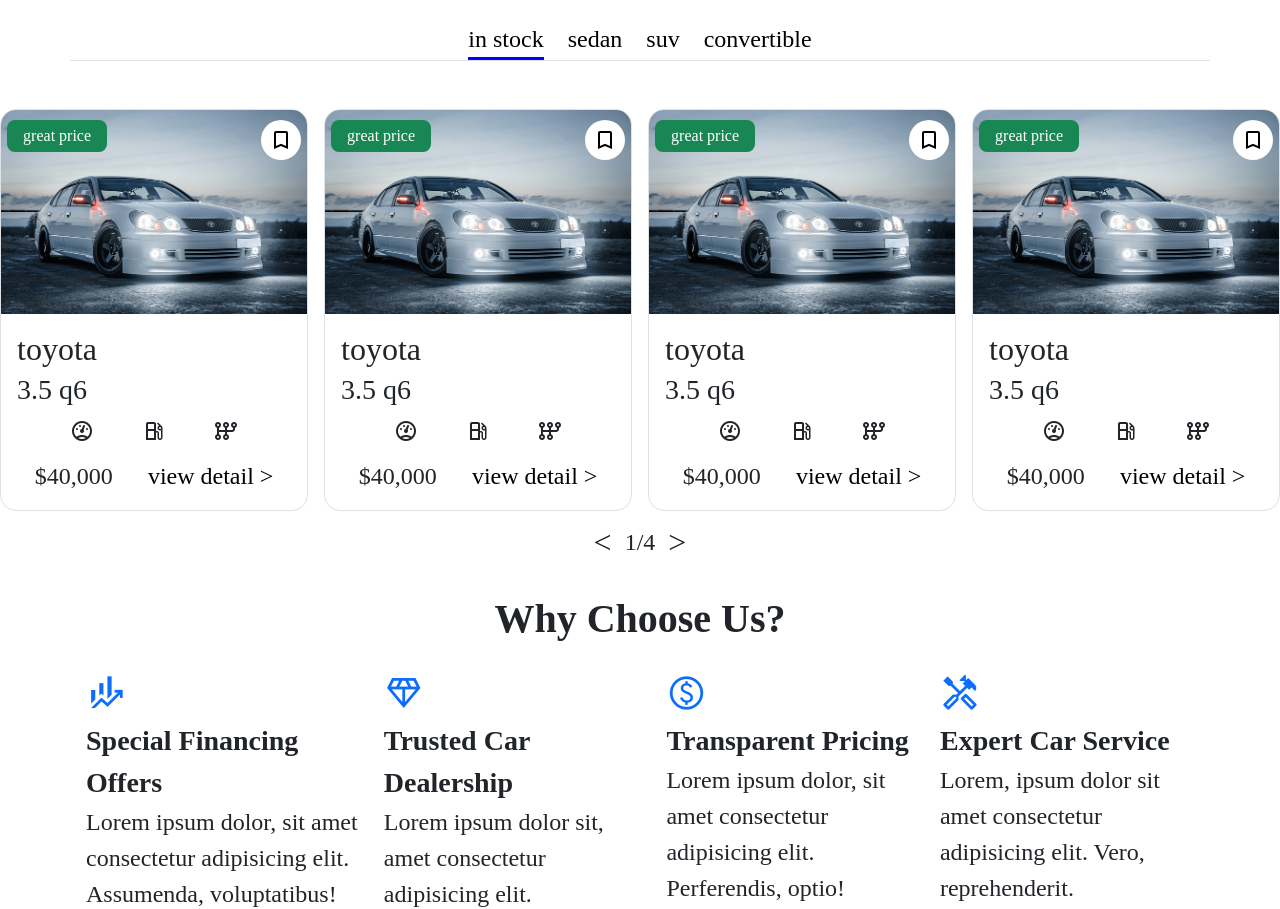
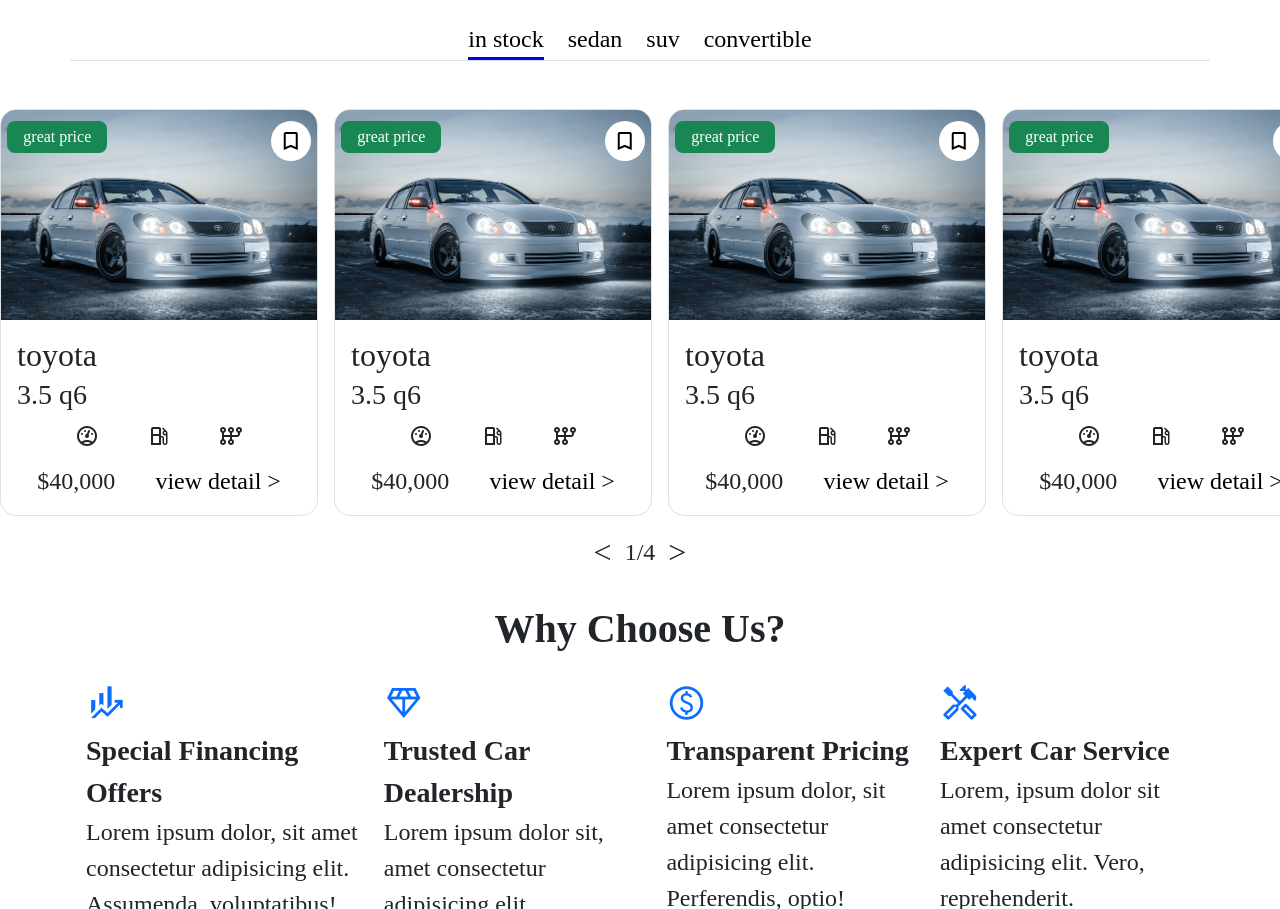
Before and after one commit to MunSeungJun/Study_web, a website: page Boxcar/index.html in a window 1280 px wide. Shown: the part 1501-2410 px from the top of the page. Drawn offline with nearby package versions, Linux system fonts and the light colour scheme; a web font is replaced by a local one.

Commit message:
boxcar | 캐러셀 스타일

```diff
--- a/Boxcar/css/common.css
+++ b/Boxcar/css/common.css
@@ -24,9 +24,9 @@
 }
 /* side bar */
 #side_bar{
-    right: -20rem;
+    right: -40rem;
     top: 0;
-    width: 11rem;
+    width: 20%;
     height: 100vh;
     z-index: 9999;
     background-color: white;
@@ -81,6 +81,10 @@
     top: 5%;
     left: 2%;
 }
+.car_img_wrap img{
+    width: 400px;
+    height: 210px;
+}
 .bookmark{
     top: 5%;
     right: 2%;
@@ -91,5 +95,17 @@
     color: white;
 }
 .popular_car_list_wrap{
-    max-width: 1320px;
+    position: relative;
+    width: 1320px;
+    height: 412px;
+    overflow: hidden;
+
 }
+.popular_car_list{
+    position: absolute;
+    max-width: 5328px;
+    left: 0;
+}
+.popular_car_item{
+    min-width: 318px
+}
```
